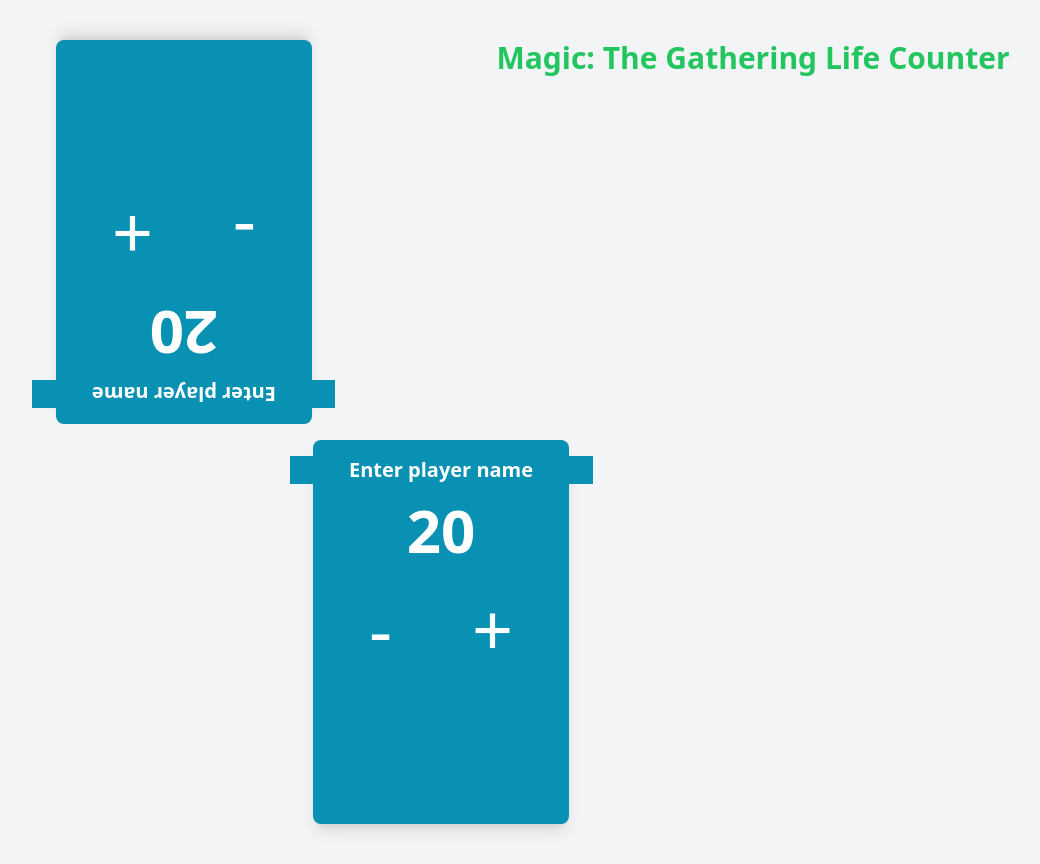
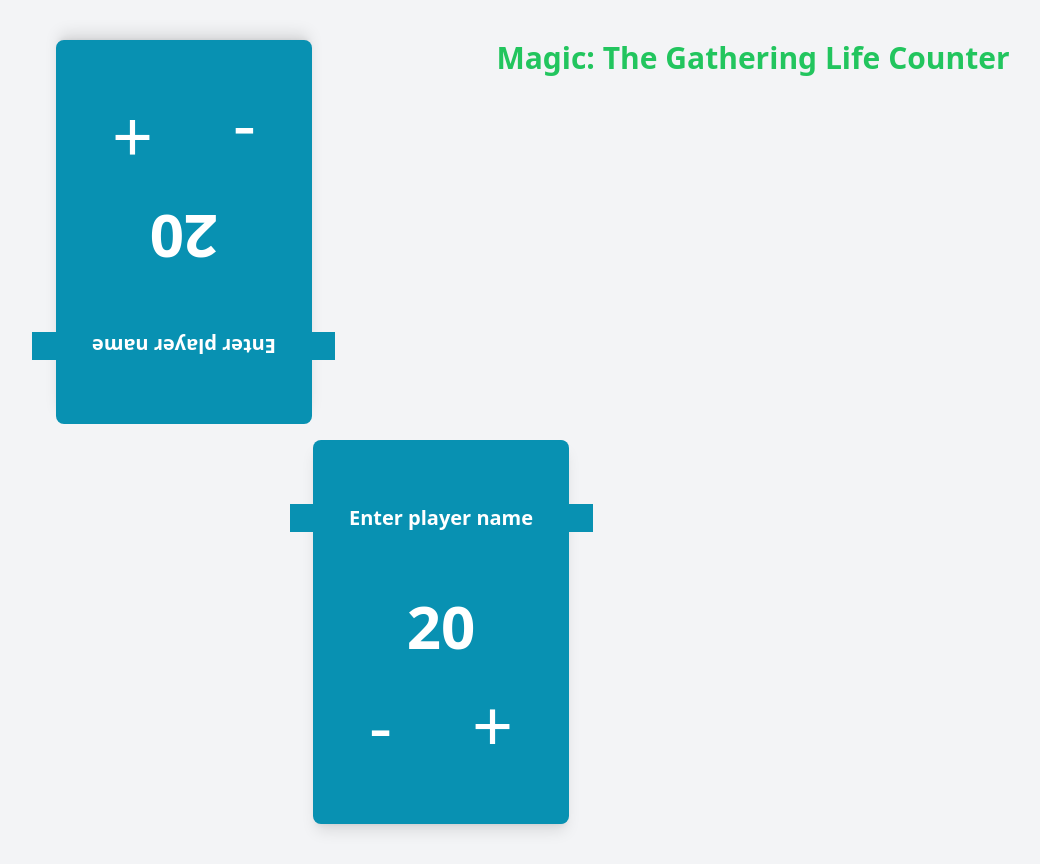
Before and after one commit to BJorlak/mtg-life-counter-react, a React (Create React App) app: page / in a window 1280 px wide. Shown: the whole page, without its empty margins (199-1239 px from the left). Built offline with nearby package versions, Linux system fonts and the light colour scheme.

Commit message:
updated input size

```diff
--- a/src/components/Player.js
+++ b/src/components/Player.js
@@ -15,7 +15,7 @@
   return (
     <div className="flex justify-center  w-full md:w-1/2 p-2">
       <div className={cardClassName}>
-        <form className="flex justify-center items-center ">
+        <form className="m-12 flex justify-center items-center ">
           <input
             type="text"
             className="text-white placeholder-white bg-cyan-600 text-center  text-xl font-bold mb-4"
```
